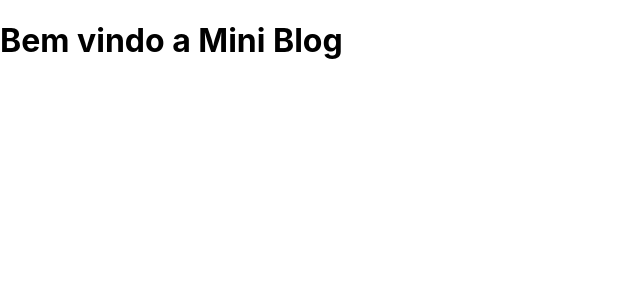
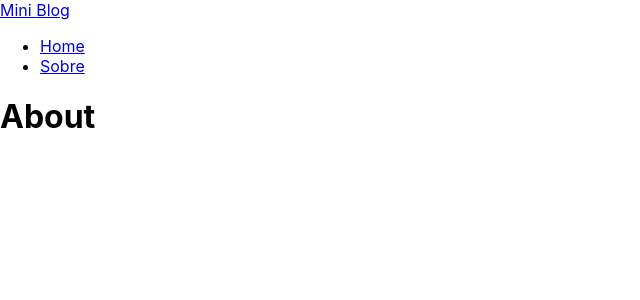
Before and after one commit to JBLimaGo/miniblog, a React (Create React App) app: page /about in a window 1280 px wide. Shown: the top 300 px of the page, without its empty margins (0-640 px from the left). Built offline with nearby package versions, Linux system fonts and the light colour scheme.

Commit message:
Configurando o React Router

```diff
--- a/package.json
+++ b/package.json
@@ -10,6 +10,7 @@
     "firebase": "^11.8.1",
     "react": "^19.1.0",
     "react-dom": "^19.1.0",
+    "react-router-dom": "^7.6.1",
     "react-scripts": "5.0.1",
     "web-vitals": "^2.1.4"
   },
--- a/src/App.js
+++ b/src/App.js
@@ -1,9 +1,26 @@
 import './App.css';
+
+import { BrowserRouter, Routes, Route, Navigate } from 'react-router-dom';
+
+// Pages
+import Home from './pages/Home/Home';
+import About from './pages/About/About';
+import Navbar from './components/Navbar';
+import Footer from './components/Footer';
 
 function App() {
   return (
     <div className="App">
-      <h1>Bem vindo a Mini Blog</h1>
+     <BrowserRouter>
+     <Navbar />
+        <div className="container">
+          <Routes>
+            <Route path="/" element={<Home />} />
+            <Route path="/about" element={<About />} />
+          </Routes>
+          </div>
+          <Footer />
+     </BrowserRouter>
     </div>
   );
 }
--- /dev/null
+++ b/src/components/Footer.js
@@ -0,0 +1,11 @@
+import styles from './Footer.module.css';
+
+const Footer = () => {
+  return
+        <footer>
+            <h3> Escreva sobre o que você tem interesse!</h3>
+            <p>Mini Blog &copy; 2025</p>
+        </footer>;
+};
+
+export default Footer
--- /dev/null
+++ b/src/components/Navbar.js
@@ -0,0 +1,24 @@
+import { NavLink } from 'react-router-dom';
+
+import styles from './Navbar.module.css';
+
+const Navbar = () => {
+  return (
+    <nav>
+        <NavLink to="/">
+            Mini <span>Blog</span>
+        </NavLink>
+
+        <ul>
+            <li>
+                <NavLink to="/">Home</NavLink>
+            </li>
+            <li>
+                <NavLink to="/about">Sobre</NavLink>
+            </li>
+        </ul>
+    </nav>
+  )
+}
+
+export default Navbar
--- /dev/null
+++ b/src/pages/About/About.js
@@ -0,0 +1,13 @@
+
+//CSS
+import styles from './About.module.css';
+
+const About = () => {
+  return (
+    <div>
+        <h1>About</h1>
+    </div>
+  )
+}
+
+export default About
--- /dev/null
+++ b/src/pages/Home/Home.js
@@ -0,0 +1,13 @@
+//CSS
+import styles from './Home.module.css';
+
+
+const Home = () => {
+  return (
+    <div>
+        <h1>Home</h1>
+    </div>
+  )
+}
+
+export default Home
```
Also changed, not shown: src/components/Footer.module.css (added), src/components/Navbar.module.css (added), src/firebase/config.js (renamed from firebase/config.js), src/pages/About/About.module.css (added), src/pages/Home/Home.module.css (added), 1 other file (tests, documents, lock files or other folders).
